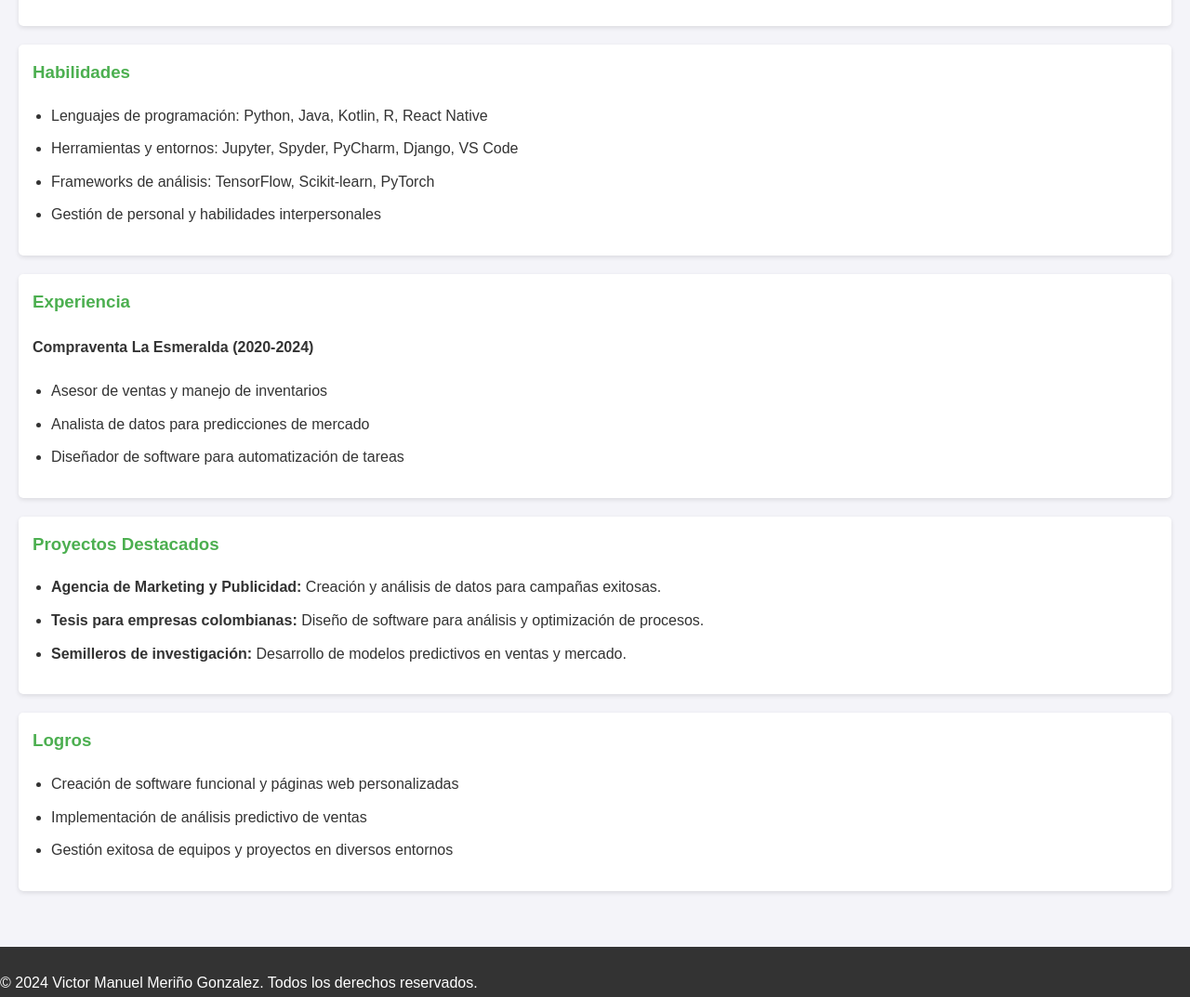
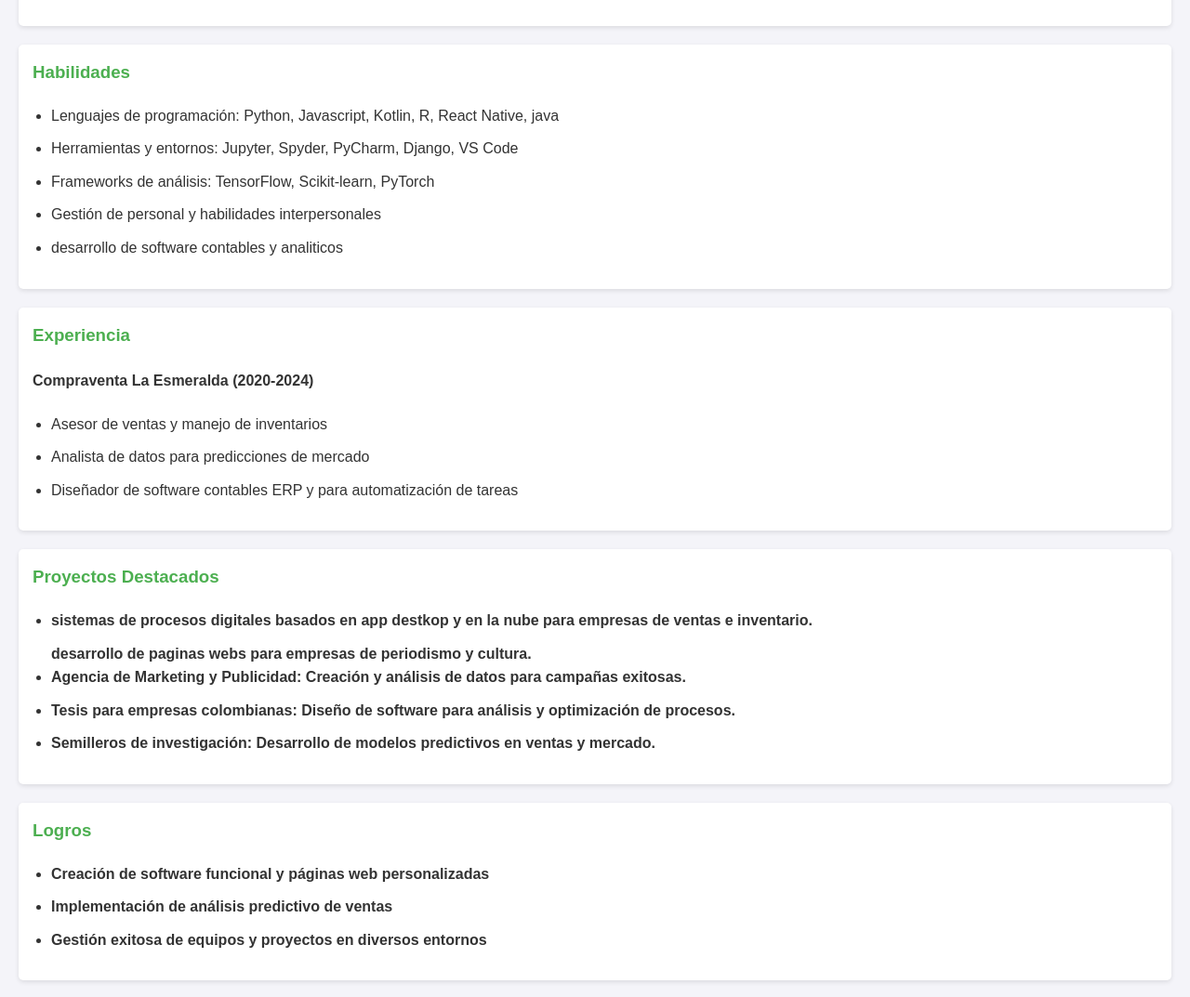
Before and after one commit to overlink1998/portfolio-victor-merino, a plain HTML site: page index.html in a window 1280 px wide. Shown: the part 400-1473 px from the top of the page at 93% size. Drawn offline with Linux system fonts and the light colour scheme.

Commit message:
Update index.html

```diff
--- a/index.html
+++ b/index.html
@@ -31,10 +31,11 @@ r<!DOCTYPE html>
         <section id="habilidades">
             <h3>Habilidades</h3>
             <ul>
-                <li>Lenguajes de programación: Python, Java, Kotlin, R, React Native</li>
+                <li>Lenguajes de programación: Python, Javascript, Kotlin, R, React Native, java </li>
                 <li>Herramientas y entornos: Jupyter, Spyder, PyCharm, Django, VS Code</li>
                 <li>Frameworks de análisis: TensorFlow, Scikit-learn, PyTorch</li>
                 <li>Gestión de personal y habilidades interpersonales</li>
+                <li>desarrollo de software contables y analiticos</li>
             </ul>
         </section>
 
@@ -44,13 +45,16 @@ r<!DOCTYPE html>
             <ul>
                 <li>Asesor de ventas y manejo de inventarios</li>
                 <li>Analista de datos para predicciones de mercado</li>
-                <li>Diseñador de software para automatización de tareas</li>
+                <li>Diseñador de software contables ERP y para automatización de tareas</li>
+
             </ul>
         </section>
 
         <section id="proyectos">
             <h3>Proyectos Destacados</h3>
             <ul>
+                <li><strong>sistemas de procesos digitales basados en app destkop y en la nube para empresas de ventas e inventario.</li>
+                </li><strong>desarrollo de paginas webs para empresas de periodismo y cultura.</li>
                 <li><strong>Agencia de Marketing y Publicidad:</strong> Creación y análisis de datos para campañas exitosas.</li>
                 <li><strong>Tesis para empresas colombianas:</strong> Diseño de software para análisis y optimización de procesos.</li>
                 <li><strong>Semilleros de investigación:</strong> Desarrollo de modelos predictivos en ventas y mercado.</li>
```
